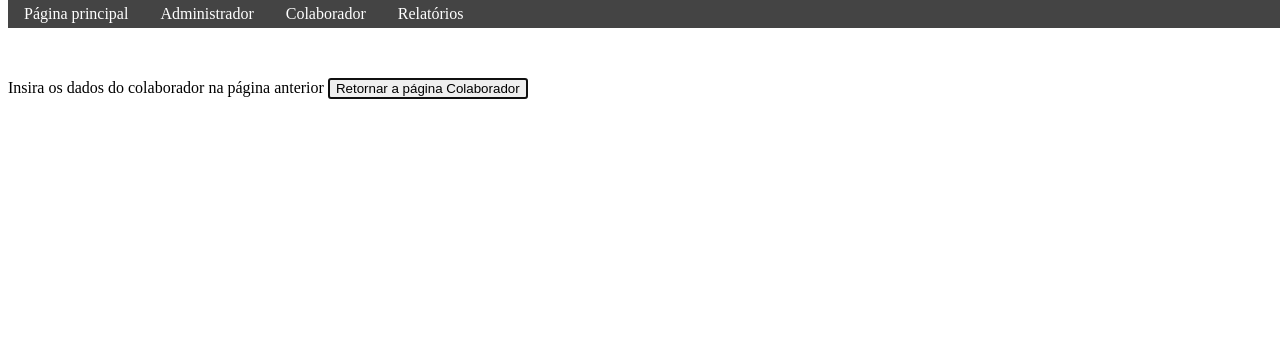
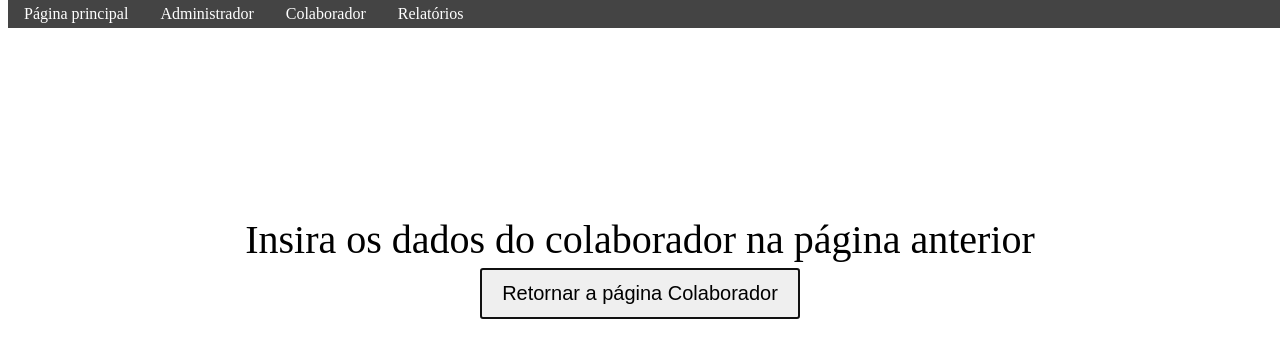
Before and after one commit to richmont/Controle_Entrada_Saida, a PHP site: page /adm/cadastro_colaborador.php in a window 1280 px wide. Shown: the top 358 px of the page. Run offline with PHP 8.4, Linux system fonts and the light colour scheme.

Commit message:
Inserido css que centraliza texto de resultado das requisições
CSS aplicado a dois arquivos para alinhar resultado e botão de retornar a página inicial

```diff
--- a/adm/cadastro_colaborador.php
+++ b/adm/cadastro_colaborador.php
@@ -4,13 +4,19 @@
 	<title>Cadastro de colaborador</title>
 	<link rel="stylesheet" type="text/css" href="../css/Colaborador.css">
 	<script src="/controle_frios/js/definir_foco.js"></script>
+	<link rel="stylesheet" type="text/css" href="/controle_frios/css/resposta.css">
 </head>
 <body onload="Definir_Foco('btnColaborador')">
-<?php
+	<?php
+	// trecho de cabeçalho colocado fora da div resposta pra não ser afetado pelo css
 	set_include_path($_SERVER['DOCUMENT_ROOT'] . "/controle_frios/") ;
 	require_once "../db/db_conexao.php";
 	require_once "listar_colaboradores.php";
 	require "../static/cabecalho_adm.php";
+	 ?>
+<div class='resposta'>
+<?php
+
 	$bool1 = empty($_GET["nome"]);
 	$bool2 = empty($_GET["matricula"]);
 	// verifica se há valores recebidos por GET
@@ -78,7 +84,8 @@
 	}
 
  ?>
-
+ <br>
  <button onclick="location.href='/controle_frios/adm/Colaborador.php'" class="btnColaborador" name="btnColaborador" id="btnColaborador" value="Colaborador" >Retornar a página Colaborador</button>
+ </div>
 </body>
 </html>
--- /dev/null
+++ b/css/resposta.css
@@ -0,0 +1,10 @@
+div.resposta{
+	padding: 12px 20px;
+	font-size: 40px;
+	margin-top: 10%;
+	text-align: center;
+}
+button {
+	padding: 12px 20px;
+	font-size: 20px;
+}
```
Also changed, not shown: registro/cadastrar_registro.php (+3 -5 lines).
